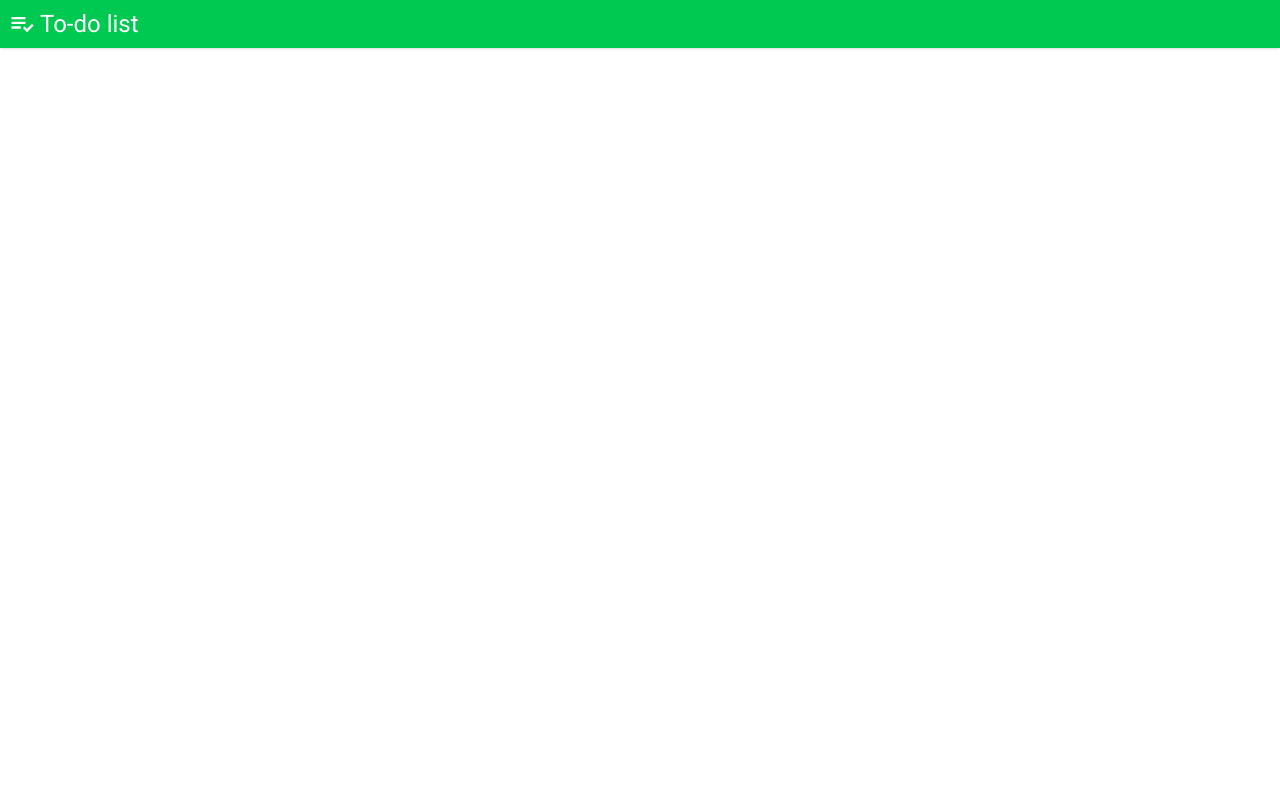
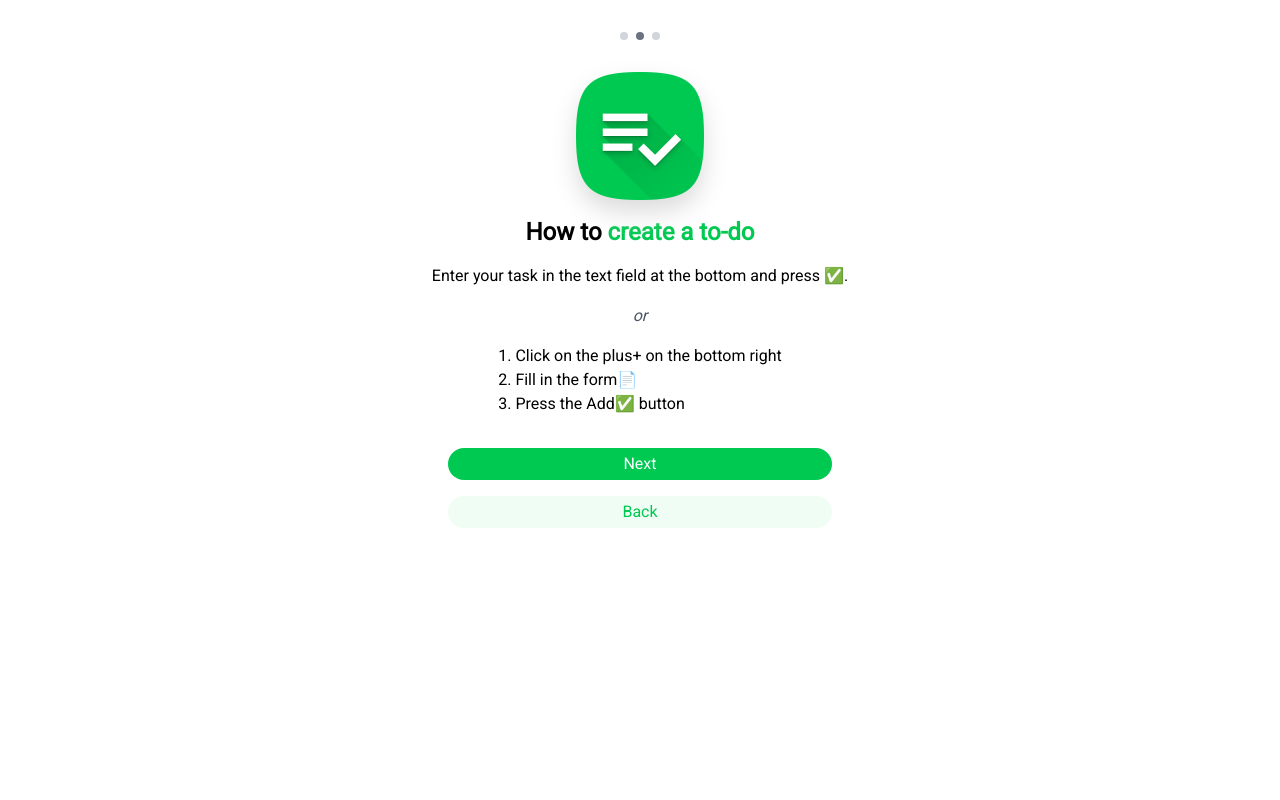
Before and after one commit to FelixWrba/to_do_list, a Vue app: page /onboarding/2 in a window 1280 px wide. Shown: the top 800 px of the page. Built offline with nearby package versions, Linux system fonts and the light colour scheme.

Commit message:
Fixed bugs, added onboarding

```diff
--- a/src/App.vue
+++ b/src/App.vue
@@ -1,18 +1,8 @@
 <script setup>
-import Header from './components/Header.vue';
-import Footer from './components/Footer.vue';
 </script>
 
 <template>
 
-  <Header />
-
-  <main class="max-w-4xl m-auto mb-8 h-screen">
-
-    <RouterView />
-
-  </main>
-
-  <Footer />
+  <RouterView />
 
 </template>
--- a/src/assets/base.css
+++ b/src/assets/base.css
@@ -21,6 +21,10 @@ input[type=checkbox] {
 
 .btn {
   @apply bg-green-500 text-white px-3 py-1 rounded cursor-pointer hover:shadow transition-shadow duration-300;
+}
+
+.btn.full {
+  @apply w-full rounded-full text-center max-w-sm;
 }
 
 .btn.cancel {
--- a/src/router/index.js
+++ b/src/router/index.js
@@ -1,5 +1,6 @@
 import { createRouter, createWebHistory } from 'vue-router'
 import HomeView from '../views/HomeView.vue'
+import OnboardingView from '@/views/OnboardingView.vue';
 
 const router = createRouter({
   history: createWebHistory(import.meta.env.BASE_URL),
@@ -9,7 +10,18 @@ const router = createRouter({
       name: 'home',
       component: HomeView,
     },
+    {
+      path: '/onboarding/:page?',
+      name: 'onboarding',
+      component: OnboardingView,
+    }
   ],
-})
+});
 
-export default router
+router.beforeEach((to, from) => {
+  if (!localStorage.getItem('boarded') && to.name !== 'onboarding') {
+    return { name: 'onboarding', params: { page: 1 } };
+  }
+});
+
+export default router;
--- a/src/views/HomeView.vue
+++ b/src/views/HomeView.vue
@@ -1,20 +1,25 @@
 <template>
+  <Header />
+
+  <main class="max-w-4xl m-auto mb-8 min-h-screen">
+
     <!-- TODO LIST -->
     <ul class="flex flex-col gap-4 m-4">
       <TodoItem v-for="(todo, i) in todoStore.sorted" :key="todo.id" v-bind="todo" @set-done="handleSetDone"
         @open-edit="openEdit"
         :date-label="getDateLabel(todoStore.sorted[i - 1]?.dueDate) !== getDateLabel(todo.dueDate) ? getDateLabel(todo.dueDate) : null" />
 
-    <li v-if="todoStore.todos.length < 1" class="flex gap-2 items-center text-gray-600 font-semibold">
-      <NoSymbolIcon class="size-6" />
-      <p>To-do list is empty.</p>
+      <li v-if="todoStore.todos.length < 1" class="flex flex-col gap-2 items-center text-center max-w-sm m-auto">
+        <InformationCircleIcon class="size-8" />
+        <p>Your to-do list is empty. Press (+) on the bottom right to add a to-do to the list.</p>
       </li>
     </ul>
 
     <!-- ADD TODO INPUT FIELD -->
-  <form class="fixed max-w-xl bottom-4 not-md:left-4 md:w-full right-20 p-1 pt-3 shadow rounded bg-white"
+    <form
+      class="fixed max-w-xl bottom-4 not-md:left-4 md:w-full right-20 p-1 pt-3 shadow rounded bg-white focus-within:bottom-1/2"
       @submit.prevent="addTodo">
-    <TextField label="Add to-do" max-length="50" v-model="addTodoField" required />
+      <TextField label="Enter new to-do" max-length="50" v-model="addTodoField" required />
     </form>
 
     <!-- ADD TODO BUTTON -->
@@ -26,9 +31,15 @@
     <!-- MODALS -->
     <AddModal @close="handleAddClose" :is-open="isAddModalOpen" />
     <EditModal @close="isEditModalOpen = false" :is-open="isEditModalOpen" :edit-id />
+
+
+  </main>
+  <Footer />
 </template>
 
 <script setup>
+import Header from '@/components/Header.vue';
+import Footer from '@/components/Footer.vue';
 import TodoItem from '@/components/TodoItem.vue';
 import AddModal from '@/components/AddModal.vue';
 import EditModal from '@/components/EditModal.vue';
@@ -36,7 +47,8 @@ import TextField from '@/components/TextField.vue';
 
 import { useTemplateRef, ref } from 'vue';
 import { useTodoStore } from '@/stores/todoStore';
-import { PlusIcon, NoSymbolIcon, CheckIcon } from '@heroicons/vue/24/solid';
+import { PlusIcon, CheckIcon } from '@heroicons/vue/24/solid';
+import { InformationCircleIcon } from '@heroicons/vue/24/outline';
 
 const todoStore = useTodoStore();
 
--- /dev/null
+++ b/src/views/OnboardingView.vue
@@ -0,0 +1,100 @@
+<template>
+  <main class="p-8">
+
+    <div class="flex gap-2 mb-8 dots m-auto w-fit">
+      <div v-for="page in pages"
+        :class="page == route.params.page || (!route.params.page && page == 1) ? 'current' : ''" :key="page"></div>
+    </div>
+
+    <transition name="slide" mode="out-in">
+
+      <section v-if="route.params.page == 1 || !route.params.page" class="flex flex-col items-center">
+        <img src="/icons/icon-512.png" alt="App icon of to-do app" class="size-32 png-shadow">
+
+        <h1 class="text-2xl font-semibold my-4">Welcome to <span class="text-green-500">To-do app</span></h1>
+
+        <p>This app helps you organize your tasks effortlessly in one place:</p>
+
+        <ul class="my-8">
+          <li>✅ Check off to-dos</li>
+          <li>📝 Manage your tasks</li>
+          <li>💻 Sync your tasks across all of your devices</li>
+          <li>📅 Plan your entire week</li>
+        </ul>
+
+        <router-link to="/onboarding/2" class="btn full">Get started</router-link>
+      </section>
+
+      <section v-else-if="route.params.page == 2" class="flex flex-col items-center">
+        <img src="/icons/icon-512.png" alt="App icon of to-do app" class="size-32 png-shadow">
+
+        <h1 class="text-2xl font-semibold my-4">How to <span class="text-green-500">create a to-do</span></h1>
+
+        <p>Enter your task in the text field at the bottom and press ✅.</p>
+
+        <i class="mt-4 text-gray-600">or</i>
+
+        <ol class="mt-4 mb-8">
+          <li>1. Click on the plus+ on the bottom right</li>
+          <li>2. Fill in the form📄</li>
+          <li>3. Press the Add✅ button</li>
+        </ol>
+
+        <router-link to="/onboarding/3" class="btn full">Next</router-link>
+        <router-link to="/onboarding/1" class="btn full fade mt-4">Back</router-link>
+      </section>
+
+      <section v-else-if="route.params.page == 3" class="flex flex-col items-center">
+        <img src="/icons/icon-512.png" alt="App icon of to-do app" class="size-32 png-shadow">
+
+        <h1 class="text-2xl font-semibold my-4">How to <span class="text-green-500">manage your list</span></h1>
+
+        <ul class="mt-4 mb-8">
+          <li>📝 Press the pen icon to edit your selected to-do.</li>
+          <li>🗑 Click the trash bin to delete a task.</li>
+          <li>✅ Check the the checkbox to check your to-do off.</li>
+        </ul>
+
+        <button @click="enterApp" class="btn full">Enter the app 🚀</button>
+        <router-link to="/onboarding/2" class="btn full fade mt-4">Back</router-link>
+      </section>
+
+    </transition>
+
+  </main>
+</template>
+
+<script setup>
+import { useRoute, useRouter } from 'vue-router';
+
+const route = useRoute();
+const router = useRouter();
+
+const pages = [1, 2, 3];
+
+function enterApp() {
+  localStorage.setItem('boarded', 'true');
+
+  router.push('/');
+}
+</script>
+
+<style>
+@import 'tailwindcss';
+
+.png-shadow {
+  filter: drop-shadow(0px 12px 12px #dbdbdb);
+}
+
+.dots div {
+  width: 0.5em;
+  height: 0.5em;
+  border-radius: 50%;
+  background-color: #d1d5db;
+  transition: all 300ms;
+}
+
+.dots div.current {
+  background-color: #6b7280;
+}
+</style>
```
Also changed, not shown: 1 other file (tests, documents, lock files or other folders). Lines whose indentation alone changed are shown as unchanged.
